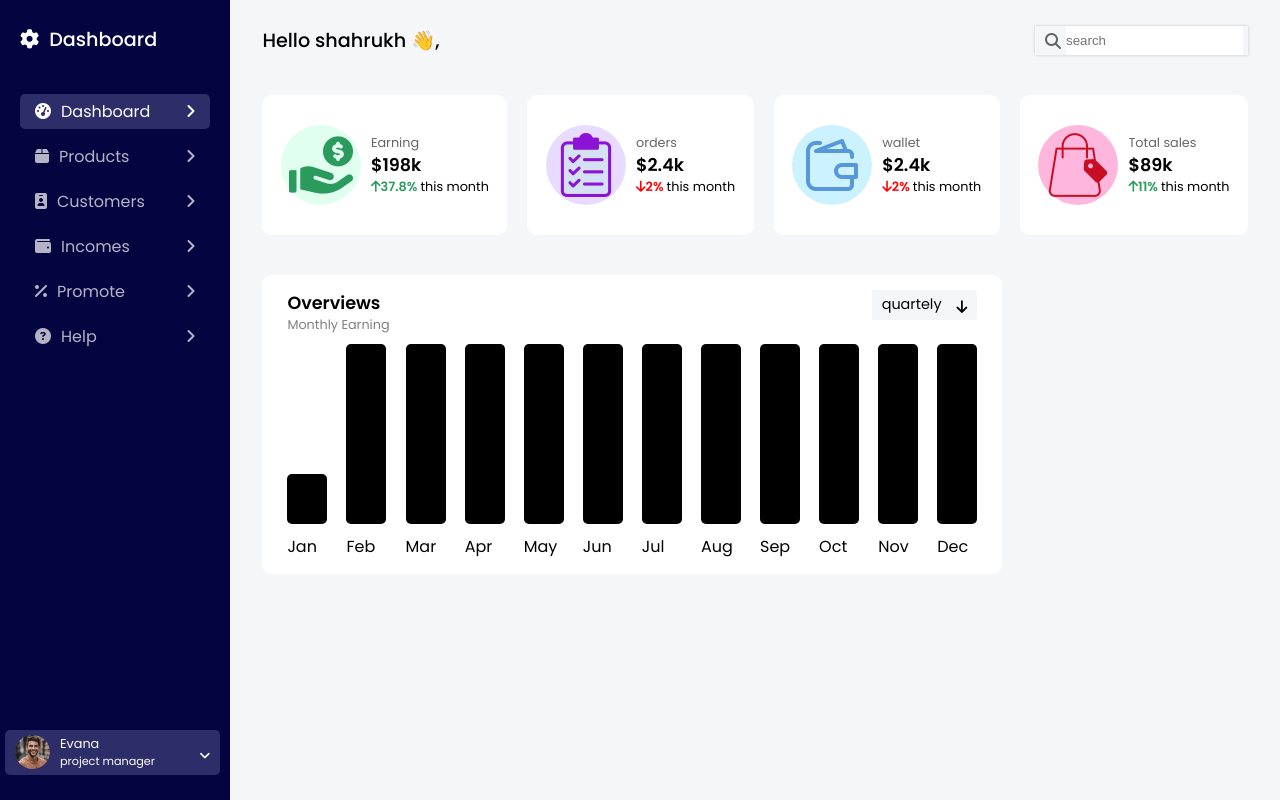
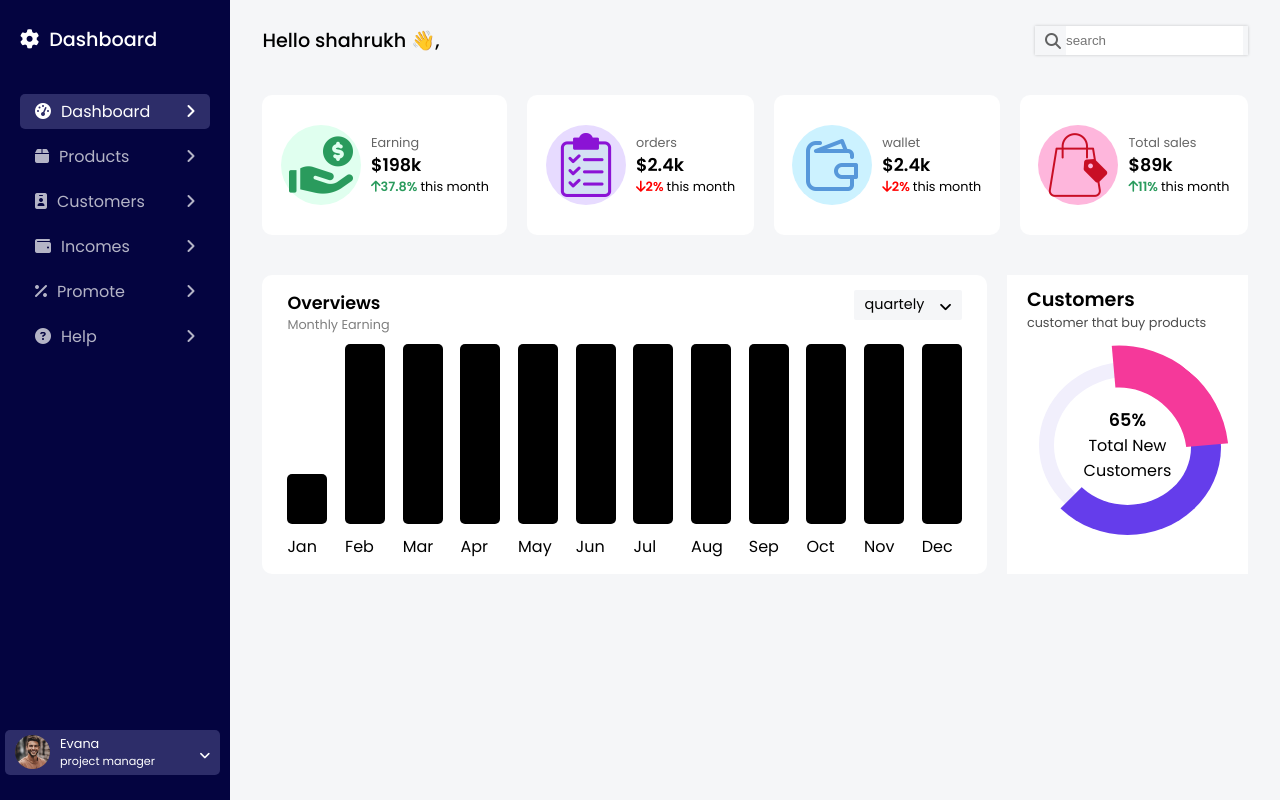
Before and after one commit to arumuga007/HelpyMoto-selection-project, a React (Create React App) app: page / in a window 1280 px wide. Built offline with nearby package versions, Linux system fonts and the light colour scheme.

Commit message:
customer analaysis UI developed successfully

```diff
--- a/src/component/bodyContent/middleBody/customers.jsx
+++ b/src/component/bodyContent/middleBody/customers.jsx
@@ -2,7 +2,17 @@ import styles from './../../../style/bodycontent/middleBody.module.css';
 const Customers = () => {
     return (
         <div className={styles['customers-container']}>
-
+            <div className={styles['customer-header -container']}>
+                <div className={styles['header-title']}>Customers</div>
+                <div className={styles['header-subtitle']}>customer that buy products</div>
+            </div>
+            <div className={styles['circle-container']}>
+                <span>65%</span>
+                <br/>
+                Total New
+                <br />
+                Customers
+            </div>
         </div>
     )
 }
--- a/src/component/bodyContent/middleBody/overview.jsx
+++ b/src/component/bodyContent/middleBody/overview.jsx
@@ -1,7 +1,8 @@
-import { useState } from 'react';
+import { useRef, useState } from 'react';
 import styles from './../../../style/bodycontent/middleBody.module.css'
 const Overview = () => {
     const [period, setPeriod] = useState('quartely');
+    const [activeBox, setActiveBox] = useState(false);
     const months = ['Jan', 'Feb', 'Mar', 'Apr', 'May', 'Jun', 'Jul', 'Aug', 'Sep', 'Oct', 'Nov', 'Dec'];
     return (
         <div className={styles['overview-container']}>
@@ -14,13 +15,14 @@ const Overview = () => {
                         Monthly Earning
                     </div>
                 </div>
-                <div className={styles['select-period-container']}>
+                <div className={styles['select-period-container']} onClick={() => setActiveBox(!activeBox)}>
                     <div className={styles['period']}>
                         {period}
                     </div>
-                    <i class="fa-solid fa-arrow-down"></i>
-                    <div className={styles['period-items']}>
+                    <i class="fa-solid fa-angle-down" style={activeBox ? {marginTop: 0, transform: 'rotate(180deg)'} : {}}></i>
+                    <div className={styles['period-items']} style={activeBox ? {opacity: 1} : {}}>
                         <div>Quartely</div>
+                        <div>Half yearly</div>
                         <div>Yearly</div>
                     </div>
                 </div>
--- a/src/style/bodycontent/middleBody.module.css
+++ b/src/style/bodycontent/middleBody.module.css
@@ -42,6 +42,8 @@
     height: 70%;
     border-radius: 2px;
     background-color: var(--body-primary-color);
+    z-index: 10;
+    cursor: pointer;
 }
 .select-period-container i {
     margin-top: 5px;
@@ -49,6 +51,18 @@
 .period-items {
     position: absolute;
     opacity: 0;
+    left: 0;
+    top: 99%;
+    width: 100%;
+    background-color: white;
+    border: 1px solid rgba(0,0,0,.1);
+    /* height: 0px; */
+    transition: all linear .1s;
+}
+.period-items div {
+    margin-left: 4px;
+    font-size: .8rem;
+    opacity: .9;
 }
 .graph-container {
     display: flex;
@@ -71,3 +85,66 @@
 .graph-items:nth-of-type(1) .graph-bar{
     height: 50px;
 }
+.customers-container {
+    height: 100%;
+    box-sizing: border-box;
+    width: calc(100% - 70% - 50px);
+    background-color: #fff;
+    display: flex;
+    flex-direction: column;
+    gap: 30px;
+    padding: 10px 20px;
+}
+.customer-header-container {
+    display: flex;
+    flex-direction: column;
+    gap: 5px;
+}
+.header-title {
+    font-size: 1.2rem;
+    font-weight: 600;
+}
+.header-subtitle {
+    font-size: .8rem;
+    opacity: .7;
+}
+.circle-container {
+    align-self: center;
+    padding: 30px 30px;
+    border: 15px solid #F1EFFC;
+    border-radius: 50%;
+    text-align: center;
+    box-sizing: border-box;
+    position: relative;
+}
+.circle-container span {
+    font-size: 1.1rem;
+    font-weight: 600;
+}
+.circle-container::before {
+    content: '';
+    height: calc(100% - 20px);
+    width: calc(100% - 20px);
+    bottom: -22px;
+    right: -20px;
+    position: absolute;
+    background-color: transparent;
+    z-index: 100;
+    border: 30px solid #653DEB;
+    border-radius: 50%;
+    border-top-color: transparent;
+    border-left-color: transparent;
+}
+.circle-container::after {
+    content: '';
+    height: calc(100% - 20px);
+    width: calc(100% - 20px);
+    bottom: -35px;
+    right: -29px;
+    position: absolute;
+    z-index: 101;
+    border: 42px solid transparent;
+    border-top-color: #F5399A;
+    border-radius: 50%;
+    transform: rotate(40deg);
+}
```
